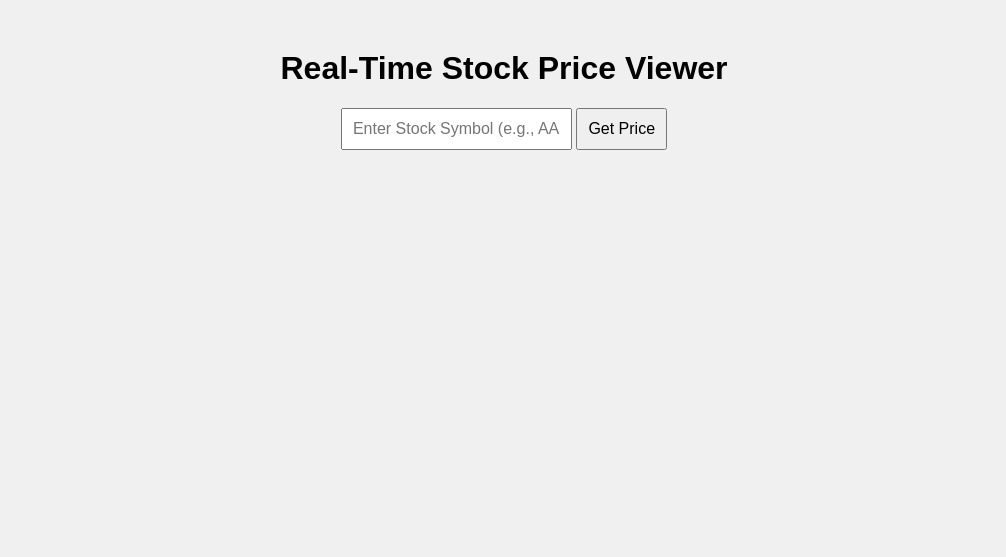
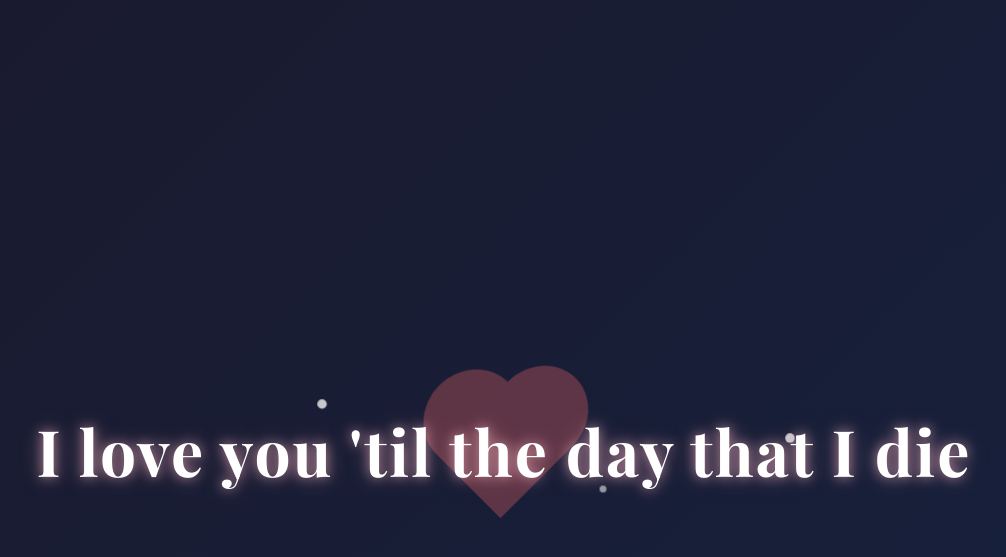
Before and after one commit to Leolty/leolty.github.io, a Jekyll site: the page test.html, which Jekyll copies as it is, in a window 1280 px wide. Shown: the top 557 px of the page, without its empty margins (136-1142 px from the left). Built offline with Jekyll 4.4.1, drawn with Linux system fonts in a browser that asks for light colours.

```diff
--- a/test.html
+++ b/test.html
@@ -2,96 +2,115 @@
 <html lang="en">
 <head>
     <meta charset="UTF-8">
-    <title>Real-Time Stock Price</title>
+    <meta name="viewport" content="width=device-width, initial-scale=1.0">
+    <title>Eternal Love</title>
     <style>
         body {
-            font-family: Arial, sans-serif;
-            background-color: #f0f0f0;
+            margin: 0;
+            padding: 0;
+            height: 100vh;
+            display: flex;
+            justify-content: center;
+            align-items: center;
+            background: linear-gradient(135deg, #1a1a2e, #16213e);
+            overflow: hidden;
+        }
+
+        .text-container {
+            position: relative;
             text-align: center;
-            margin-top: 50px;
+            font-family: 'Playfair Display', serif;
         }
-        #price {
-            font-size: 2em;
-            color: #007BFF;
+
+        .love-text {
+            font-size: 4rem;
+            color: #fff;
+            text-shadow: 0 0 20px rgba(255, 182, 193, 0.8);
+            animation: glow 2s ease-in-out infinite alternate;
+            letter-spacing: 2px;
+            position: relative;
+            z-index: 2;
         }
-        #symbol {
-            font-size: 1.5em;
-            margin-top: 20px;
+
+        .heart {
+            position: absolute;
+            width: 100px;
+            height: 90px;
+            background: #ff6b6b;
+            top: 50%;
+            left: 50%;
+            transform: translate(-50%, -50%) rotate(-45deg);
+            opacity: 0.3;
+            z-index: 1;
+            animation: pulse 1.5s infinite;
         }
-        #error {
-            color: red;
+
+        .heart:before,
+        .heart:after {
+            content: '';
+            width: 100px;
+            height: 90px;
+            background: #ff6b6b;
+            border-radius: 50%;
+            position: absolute;
         }
-        input {
-            padding: 10px;
-            font-size: 1em;
+
+        .heart:before {
+            top: -45px;
+            left: 0;
         }
-        button {
-            padding: 10px;
-            font-size: 1em;
-            cursor: pointer;
+
+        .heart:after {
+            left: 50px;
+            top: 0;
         }
+
+        .sparkles {
+            position: absolute;
+            width: 10px;
+            height: 10px;
+            background: rgba(255, 255, 255, 0.8);
+            border-radius: 50%;
+            animation: sparkle 3s infinite;
+        }
+
+        @keyframes glow {
+            from {
+                text-shadow: 0 0 10px rgba(255, 182, 193, 0.5), 0 0 20px rgba(255, 182, 193, 0.3);
+            }
+            to {
+                text-shadow: 0 0 20px rgba(255, 182, 193, 1), 0 0 30px rgba(255, 182, 193, 0.8);
+            }
+        }
+
+        @keyframes pulse {
+            0% { transform: translate(-50%, -50%) rotate(-45deg) scale(1); }
+            50% { transform: translate(-50%, -50%) rotate(-45deg) scale(1.1); }
+            100% { transform: translate(-50%, -50%) rotate(-45deg) scale(1); }
+        }
+
+        @keyframes sparkle {
+            0% { opacity: 0; transform: scale(0); }
+            50% { opacity: 1; transform: scale(1); }
+            100% { opacity: 0; transform: scale(0); }
+        }
+
+        /* Random sparkle positions */
+        .sparkle1 { top: 20%; left: 30%; animation-delay: 0s; }
+        .sparkle2 { top: 70%; left: 60%; animation-delay: 1s; }
+        .sparkle3 { top: 40%; left: 80%; animation-delay: 0.5s; }
+        .sparkle4 { top: 80%; left: 20%; animation-delay: 2s; }
     </style>
+    <link href="https://fonts.googleapis.com/css2?family=Playfair+Display:wght@700&display=swap" rel="stylesheet">
 </head>
 <body>
-
-    <h1>Real-Time Stock Price Viewer</h1>
-    <div>
-        <input type="text" id="stockSymbol" placeholder="Enter Stock Symbol (e.g., AAPL)">
-        <button onclick="getStockPrice()">Get Price</button>
+    <div class="text-container">
+        <div class="heart"></div>
+        <h1 class="love-text">I love you 'til the day that I die</h1>
+        <div class="sparkles sparkle1"></div>
+        <div class="sparkles sparkle2"></div>
+        <div class="sparkles sparkle3"></div>
+        <div class="sparkles sparkle4"></div>
     </div>
-    <div id="symbol"></div>
-    <div id="price"></div>
-    <div id="error"></div>
-
-    <script>
-        const apiKey = 'cshj6s1r01qu99bg0oe0cshj6s1r01qu99bg0oeg'; // Replace with your Finnhub API key
-
-        async function getStockPrice() {
-            const symbolInput = document.getElementById('stockSymbol');
-            const symbol = symbolInput.value.toUpperCase().trim();
-            const priceDisplay = document.getElementById('price');
-            const symbolDisplay = document.getElementById('symbol');
-            const errorDisplay = document.getElementById('error');
-
-            // Clear previous data
-            priceDisplay.textContent = '';
-            symbolDisplay.textContent = '';
-            errorDisplay.textContent = '';
-
-            if (symbol === '') {
-                errorDisplay.textContent = 'Please enter a stock symbol.';
-                return;
-            }
-
-            const url = `https://finnhub.io/api/v1/quote?symbol=${symbol}&token=${apiKey}`;
-
-            try {
-                const response = await fetch(url);
-                if (!response.ok) {
-                    throw new Error('Network response was not ok');
-                }
-                const data = await response.json();
-
-                if (data.c) {
-                    symbolDisplay.textContent = `Stock: ${symbol}`;
-
-                    // Display main price and after-hours data
-                    priceDisplay.innerHTML = `
-                        Current Price: $${data.c} <br>
-                        Open Price: $${data.o} <br>
-                        High Price: $${data.h} <br>
-                        Low Price: $${data.l} <br>
-                        Previous Close: $${data.pc}
-                    `;
-                } else {
-                    errorDisplay.textContent = 'Invalid symbol or no data available.';
-                }
-            } catch (error) {
-                console.error('Error fetching data:', error);
-                errorDisplay.textContent = 'Error fetching data. Please try again later.';
-            }
-        }
-    </script>
-
 </body>
 </html>
```
Also changed, not shown: _pages/about.md (+0 -3 lines).
